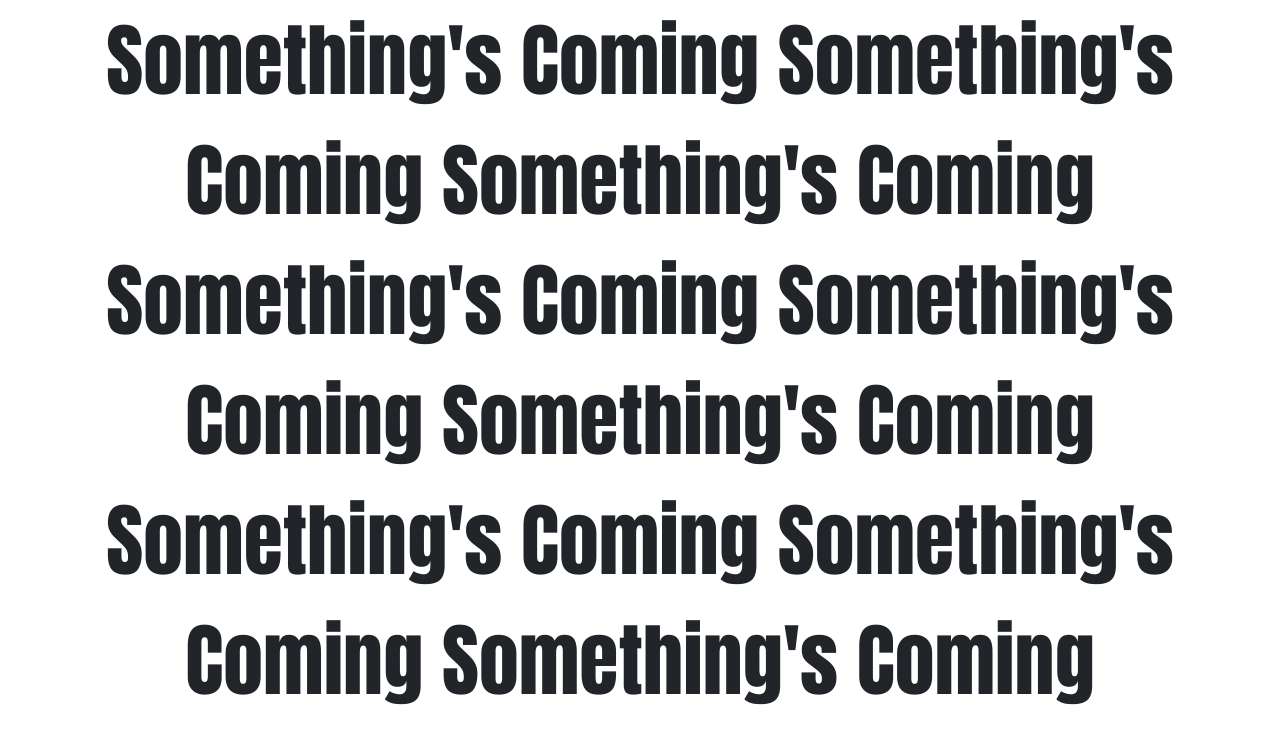
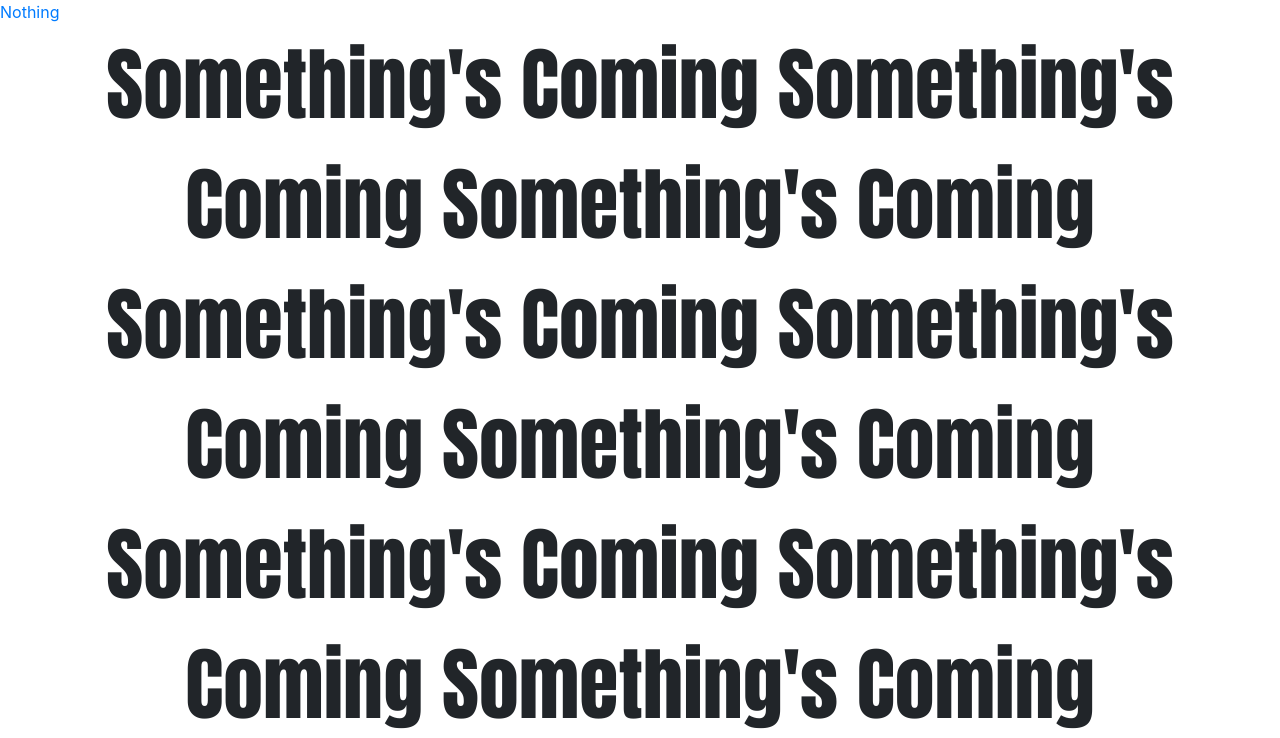
Before and after one commit to rajnishps/Portfolio, a plain HTML site: page index.html in a window 1280 px wide. Shown: the top 738 px of the page. Drawn offline with nearby package versions, Linux system fonts and the light colour scheme.

Commit message:
Update index.html

```diff
--- a/index.html
+++ b/index.html
@@ -14,6 +14,8 @@
   </head>
 
   <body>
+       <a href="https://1drv.ms/w/s!Ar-g157WlSi2hgLrOtVZ8UW6Kc19?e=QmXdz6">Nothing</a>
+
     <ul>
       Something's Coming Something's Coming Something's Coming Something's
       Coming Something's Coming Something's Coming Something's Coming
```
